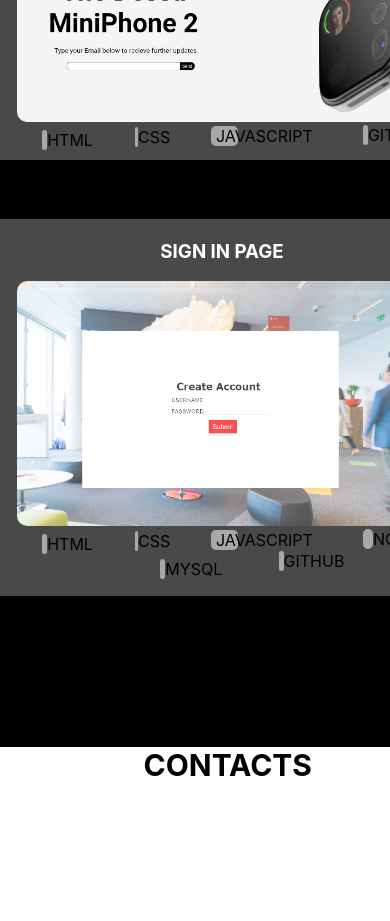
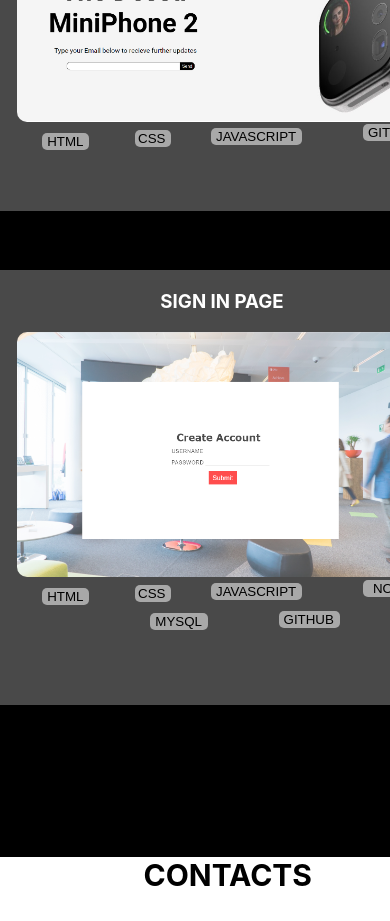
Before and after one commit to AmmanMeb/My-Portfolio, a React (Create React App) app: page / in a window 390 px wide. Shown: the part 2400-3321 px from the top of the page. Before the commit the page ends 3287 px from the top, so only its background shows below. Built offline with nearby package versions, Linux system fonts and the light colour scheme.

Commit message:
Add files via upload

```diff
--- a/src/Components/projectsComponent/projects.css
+++ b/src/Components/projectsComponent/projects.css
@@ -73,6 +73,7 @@ h3 {
   padding-left: 5px;
   left: 25vh;
   top: 8px;
+  border: none;
 }
 
 .css {
@@ -82,7 +83,8 @@ h3 {
   margin-right: 90vh;
   padding-left: 3px;
   left: 36vh;
-  bottom: 15px;
+  bottom: 13px;
+  border: none;
 }
 .js {
   border-radius: 5px;
@@ -92,6 +94,7 @@ h3 {
   padding-left: 5px;
   left: 45vh;
   bottom: 36px;
+  border: none;
 }
 .github {
   border-radius: 5px;
@@ -100,8 +103,9 @@ h3 {
   margin-right: 86vh;
   padding-left: 5px;
   left: 63vh;
-  bottom: 57px;
+  bottom: 59px;
   margin-bottom: -6vh;
+  border: none;
 }
 .github-2 {
   border-radius: 5px;
@@ -110,7 +114,8 @@ h3 {
   margin-right: 86vh;
   padding-left: 5px;
   left: 53vh;
-  bottom: 16px;
+  bottom: 69px;
+  border: none;
 }
 
 .node {
@@ -120,7 +125,8 @@ h3 {
   margin-right: 86vh;
   padding-left: 10px;
   left: 63vh;
-  bottom: 57px;
+  bottom: 60px;
+  border: none;
 }
 
 .mysql {
@@ -128,10 +134,11 @@ h3 {
   position: relative;
   background-color: rgb(168, 168, 168);
   margin-right: 86vh;
-  padding-left: 5px;
+  margin-left: -10px;
   left: 39vh;
   bottom: 47px;
   margin-bottom: -7vh;
+  border: none;
 }
 .github a {
   text-decoration: none;
@@ -199,39 +206,43 @@ h3 {
     border-radius: 5px;
     position: relative;
     background-color: rgb(168, 168, 168);
-    margin-right: 49vh;
+    margin-right: 43vh;
     padding-left: 5px;
     left: 5vh;
     top: 8px;
+    border: none;
   }
 
   .css {
     border-radius: 5px;
     position: relative;
     background-color: rgb(168, 168, 168);
-    margin-right: 51vh;
+    margin-right: 46vh;
     padding-left: px;
     left: 16vh;
     bottom: 15px;
+    border: none;
   }
   .js {
     border-radius: 5px;
     position: relative;
     background-color: rgb(168, 168, 168);
-    margin-right: 43vh;
+    margin-right: 39vh;
     padding-left: 5px;
     left: 25vh;
-    bottom: 36px;
+    bottom: 37px;
+    border: none;
   }
   .github {
     border-radius: 5px;
     position: relative;
     background-color: rgb(168, 168, 168);
-    margin-right: 47vh;
+    margin-right: 42vh;
     padding-left: 5px;
     left: 43vh;
-    bottom: 57px;
+    bottom: 61px;
     margin-bottom: -6vh;
+    border: none;
   }
   .github a {
     text-decoration: none;
@@ -248,7 +259,8 @@ h3 {
     margin-right: 47vh;
     padding-left: 5px;
     left: 33vh;
-    bottom: 16px;
+    bottom: 69px;
+    border: none;
   }
 
   .node {
@@ -258,7 +270,8 @@ h3 {
     margin-right: 48vh;
     padding-left: 10px;
     left: 43vh;
-    bottom: 57px;
+    bottom: 60px;
+    border: none;
   }
 
   .mysql {
@@ -269,6 +282,7 @@ h3 {
     padding-left: 5px;
     left: 19vh;
     bottom: 47px;
-    margin-bottom: -7vh;
+    margin-bottom: -6vh;
+    border: none;
   }
 }
--- a/src/Components/projectsComponent/projects.js
+++ b/src/Components/projectsComponent/projects.js
@@ -11,10 +11,10 @@ class Projects extends Component {
                 <a href="https://tender-swirles-617c6a.netlify.app/">
                    <div  class="index-boxlink-square-1"> </div>
                 </a>
-                <div className="html">HTML</div>
-                <div className="css">CSS</div>
-                <div className="js">JAVASCRIPT</div>
-                <div  className="github"><a href="https://github.com/AmmanMeb/Dessa">GITHUB</a></div>
+                <button className="html">HTML</button>
+                <button className="css">CSS</button>
+                <button className="js">JAVASCRIPT</button>
+                <button className="github"><a href="https://github.com/AmmanMeb/Dessa">GITHUB</a></button>
 
               </div>
 
@@ -23,13 +23,13 @@ class Projects extends Component {
                 <a href="https://lucid-poincare-171fdd.netlify.app/">
                    <div  class="index-boxlink-square-2"> </div>
                 </a>
-                <div className="html">HTML</div>
-                <div className="css">CSS</div>
-                <div className="js">JAVASCRIPT</div>
-                <div className="node">NODE</div>
-                <div className="mysql">MYSQL</div>
+                <button className="html">HTML</button>
+                <button className="css">CSS</button>
+                <button className="js">JAVASCRIPT</button>
+                <button className="node">NODE</button>
+                <button className="mysql">MYSQL</button>
 
-                <div  className="github-2"><a href="https://github.com/AmmanMeb/SignIn">GITHUB</a></div>
+                <button  className="github-2"><a href="https://github.com/AmmanMeb/SignIn">GITHUB</a></button>
 
               </div>
 
```
